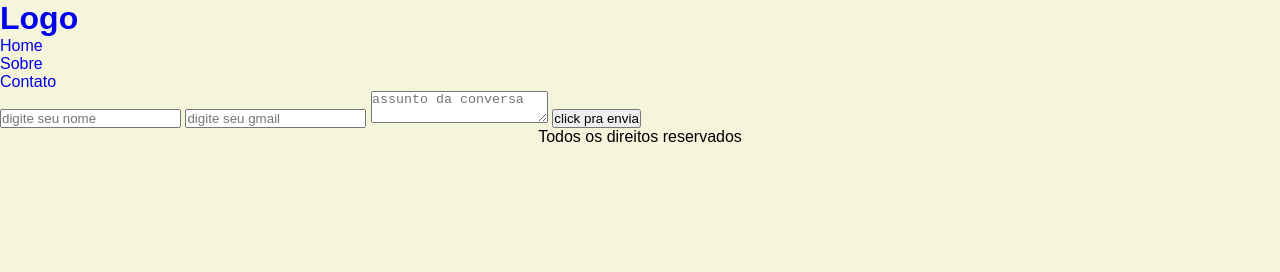
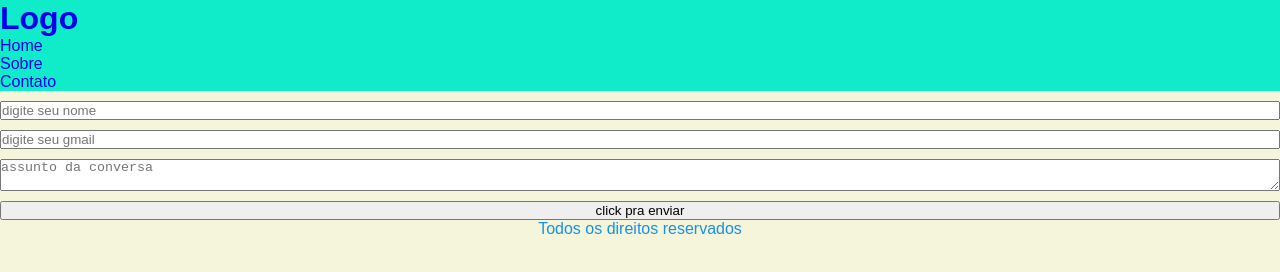
Before and after one commit to petunciu/mini-site, a plain HTML site: page contato.html in a window 1280 px wide. Drawn offline with Linux system fonts and the light colour scheme.

Commit message:
projeto finalizado

```diff
--- a/contato.html
+++ b/contato.html
@@ -27,7 +27,7 @@
         <input type="email" placeholder="digite seu gmail">
         <textarea placeholder="assunto da conversa"></textarea>
         <button>
-            click pra envia
+            click pra enviar
         </button>
     </form>
   </main>
--- a/style.css
+++ b/style.css
@@ -12,6 +12,18 @@ body{
 
 }
 p{
-    color: black;
+    color: rgb(24, 146, 222);
     text-align: center;
 }
+
+header{
+    background-color: #10ebca;
+    position:sticky;
+    top: 0;
+}
+
+form{
+    display:flex;
+    flex-direction: column;
+    gap: 10px;
+}
```
